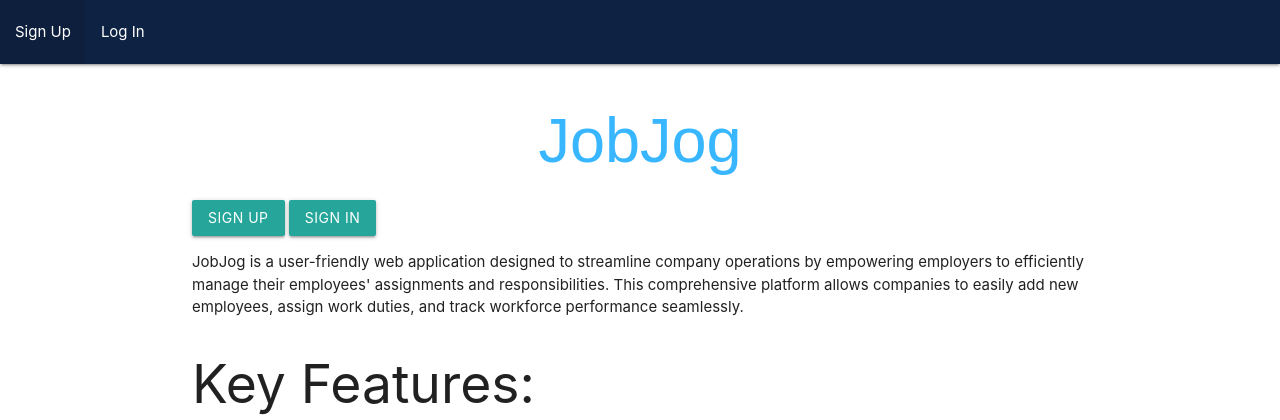
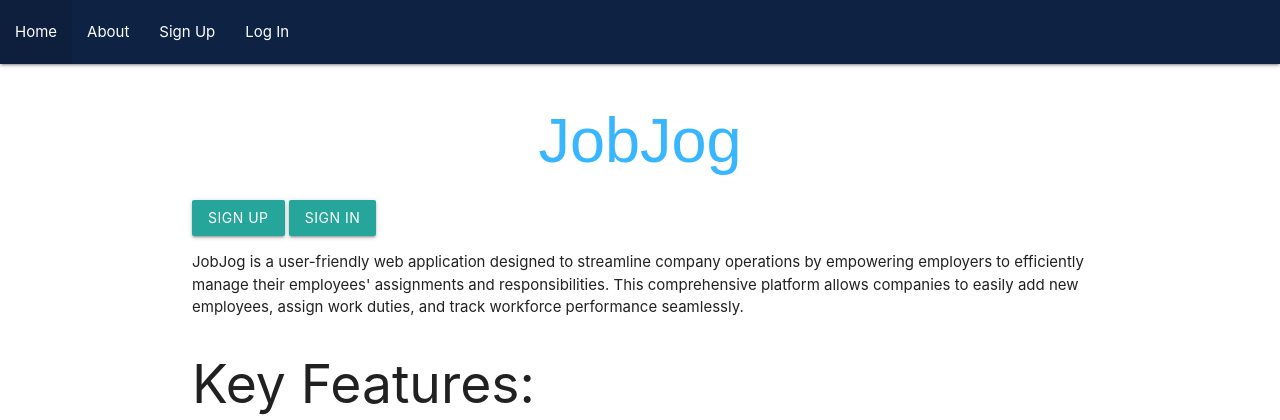
Before and after one commit to sarahganz/JobJog, a Django app: page / in a window 1280 px wide. Shown: the top 420 px of the page. Run offline with Django 4.2, Linux system fonts and the light colour scheme; some web fonts are replaced.

Commit message:
changed base.html nav

```diff
--- a/main_app/templates/base.html
+++ b/main_app/templates/base.html
@@ -26,11 +26,11 @@
       <nav>
         <div class="nav-wrapper">
           <ul>
-
+            <li><a href="{% url 'home' %}">Home</a></li>
+            <li><a href="{% url 'about' %}">About</a></li>
             {% if user.is_authenticated %}
             <li><a href="{% url 'jobs_create' %}">Add a Job</a></li>
             <li><a href="{% url 'index' %}">View All Jobs</a></li>
-            <li><a href="{% url 'about' %}">About</a></li>
             <li><a href="{% url 'logout' %}">Log Out</a></li>
             {% else %}
             <li><a href="{% url 'signup' %}">Sign Up</a></li>
```
